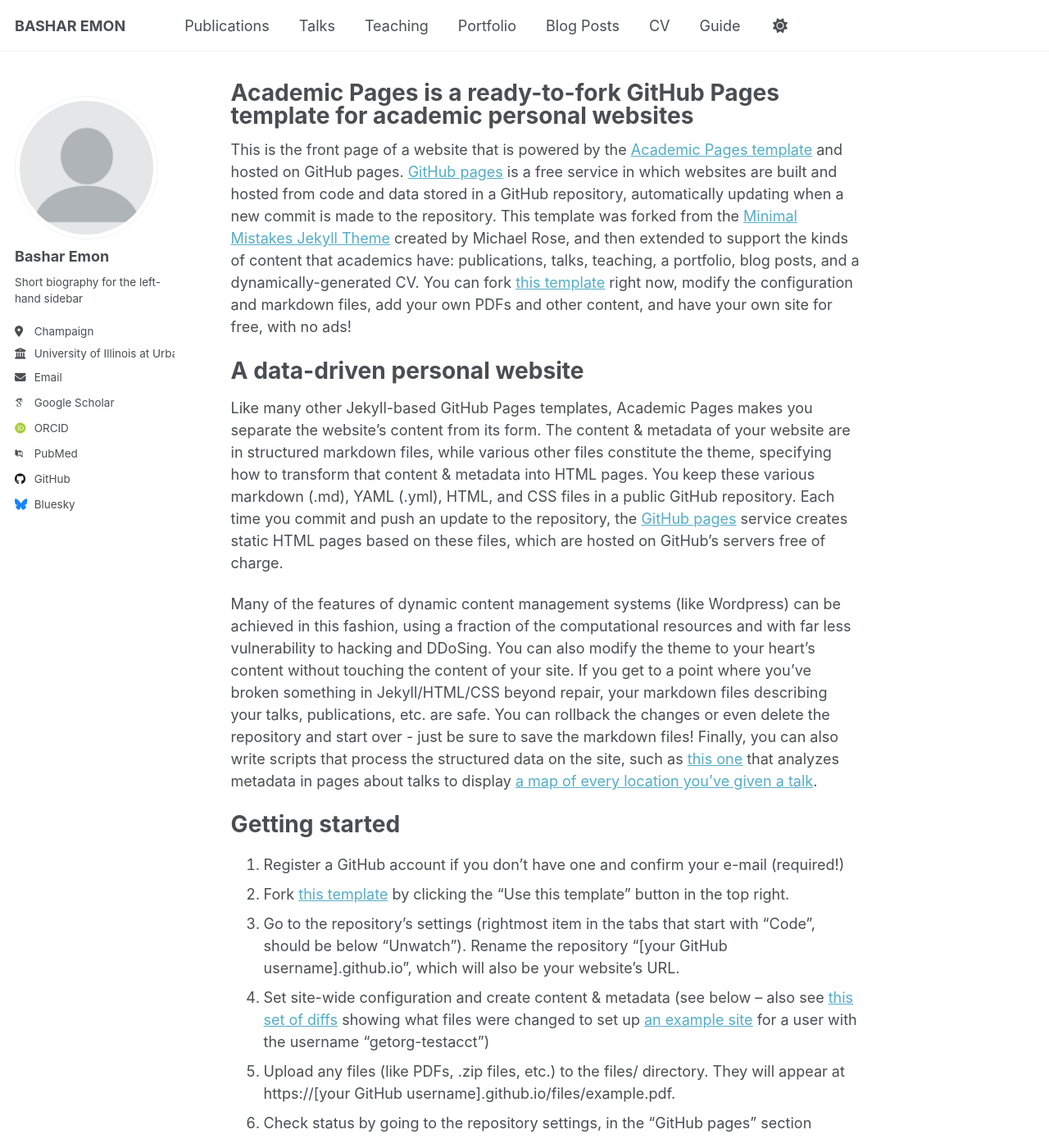
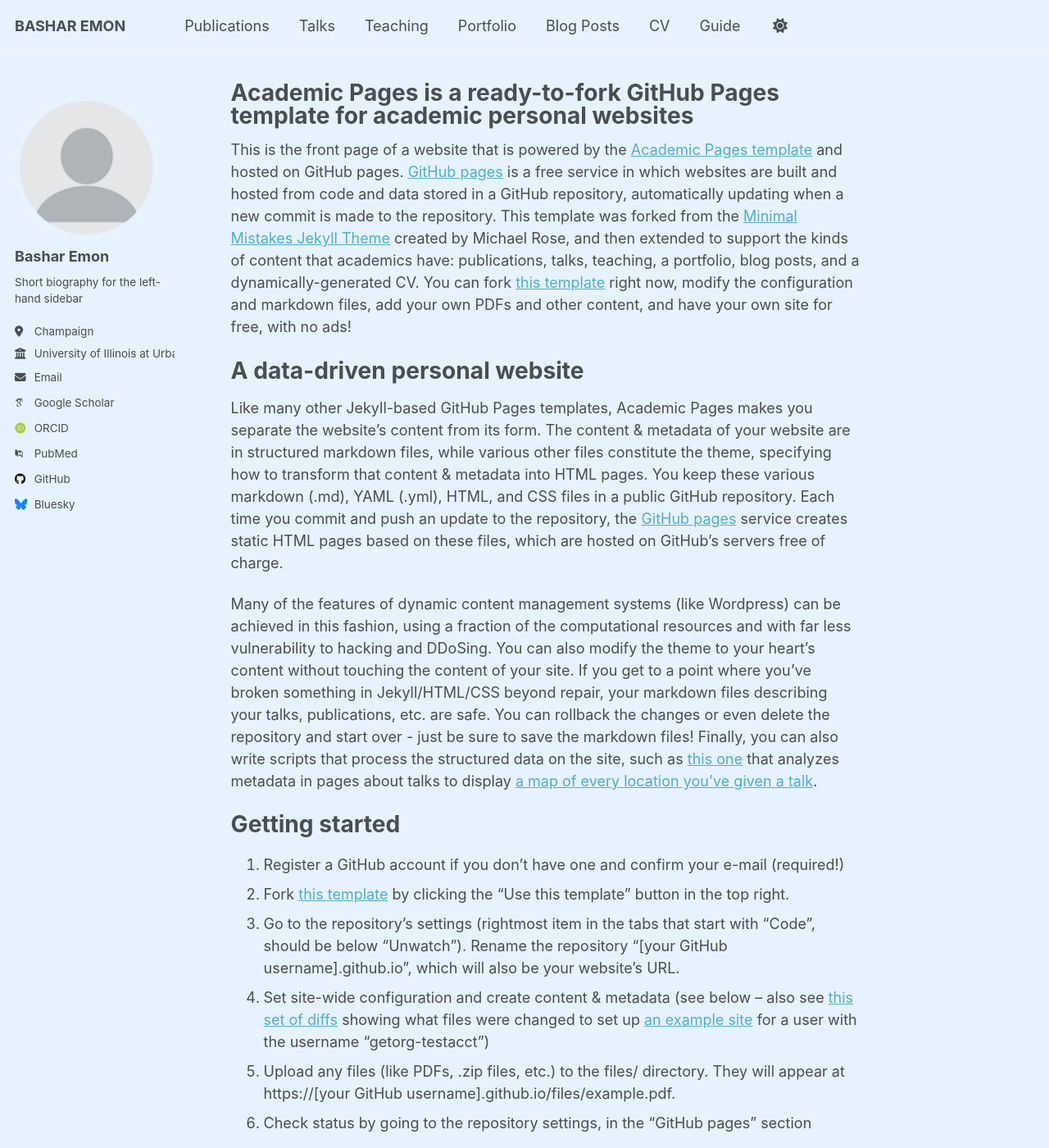
Before and after one commit to BasharEmon/BasharEmon.github.io, a Jekyll site: the page built from _pages/about.md, in a window 1280 px wide and 1400 px high. Shown: the whole window at 82% size. Built offline with Jekyll 4.4.1, drawn with Linux system fonts in a browser that asks for light colours; some web fonts are replaced.

Commit message:
Update _default.scss

```diff
--- a/_sass/theme/_default.scss
+++ b/_sass/theme/_default.scss
@@ -29,7 +29,7 @@ $sidebar-screen-min-width   : 1024px;
 /* Default light theme for the site */
 :root {
     --global-base-color                 : #{$gray};
-    --global-bg-color                   : #fff;
+    --global-bg-color                   : #e6f2ff;
     --global-footer-bg-color            : #f2f3f3;
     --global-border-color               : #{$lighter-gray};
     --global-dark-border-color          : #bdc1c4;
```
